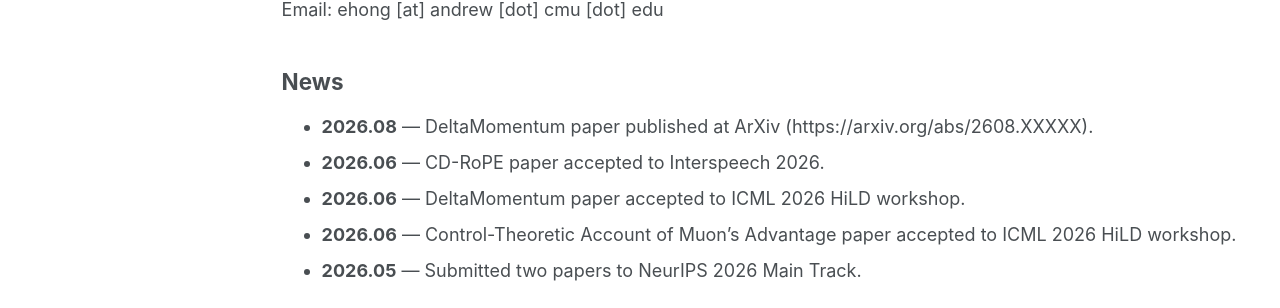
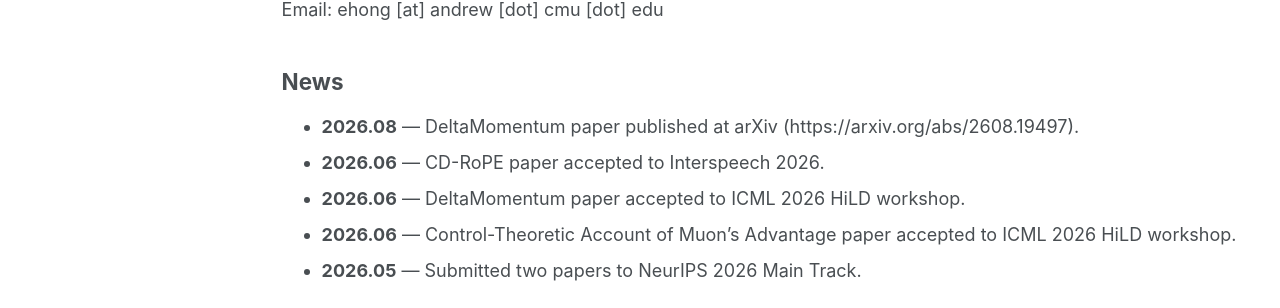
Before and after one commit to euijinh/euijinh.github.io, a Jekyll site: the page built from _pages/about.md, in a window 1280 px wide and 1209 px high. Shown: the part 706-1014 px from the top of the window. Built offline with Jekyll 4.4.1, drawn with Linux system fonts in a browser that asks for light colours; a style sheet for code colours, icons or effects is not loaded; part of the change alters nothing that is shown.

```diff
--- a/_pages/about.md
+++ b/_pages/about.md
@@ -28,7 +28,7 @@ Email: ehong [at] andrew [dot] cmu [dot] edu
 
 ## News
 
-- **2026.08** — DeltaMomentum paper published at ArXiv (https://arxiv.org/abs/2608.XXXXX).
+- **2026.08** — DeltaMomentum paper published at arXiv (https://arxiv.org/abs/2608.19497).
 - **2026.06** — CD-RoPE paper accepted to Interspeech 2026.
 - **2026.06** — DeltaMomentum paper accepted to ICML 2026 HiLD workshop.
 - **2026.06** — Control-Theoretic Account of Muon's Advantage paper accepted to ICML 2026 HiLD workshop.
```
